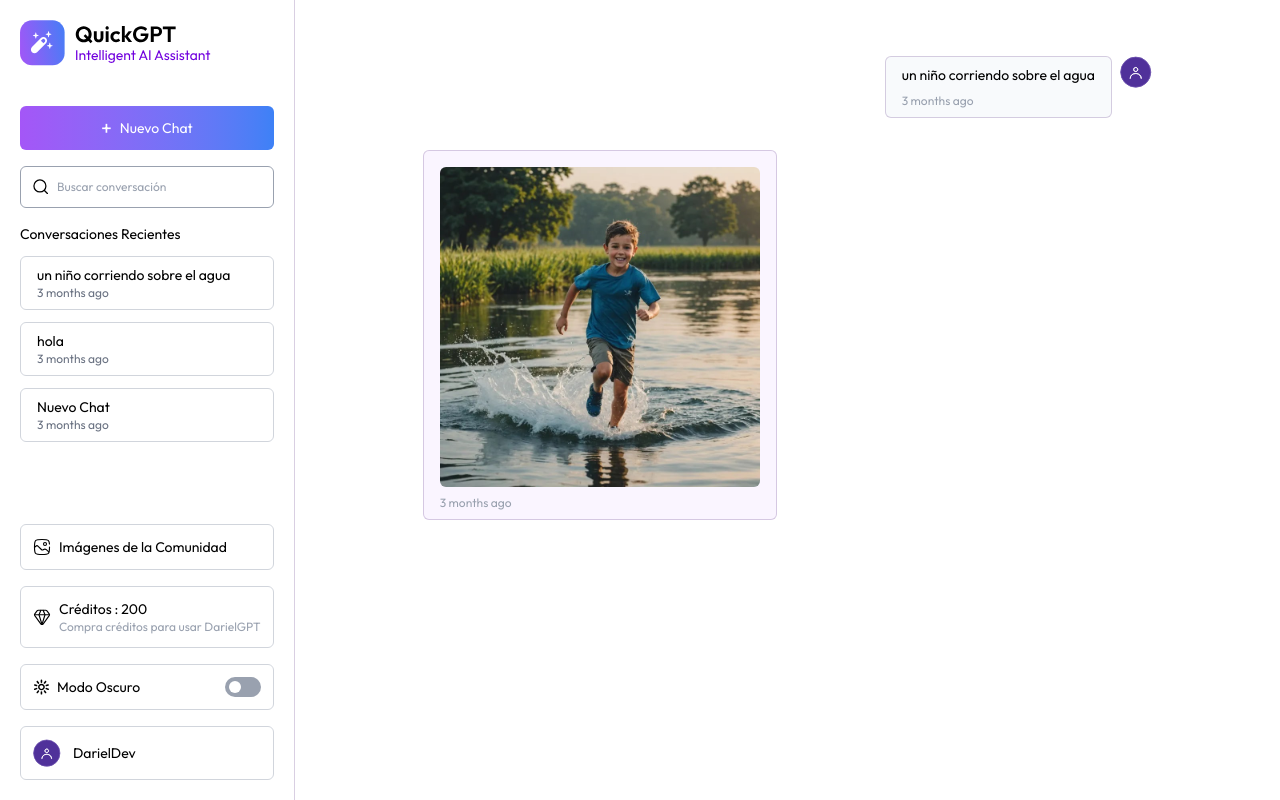
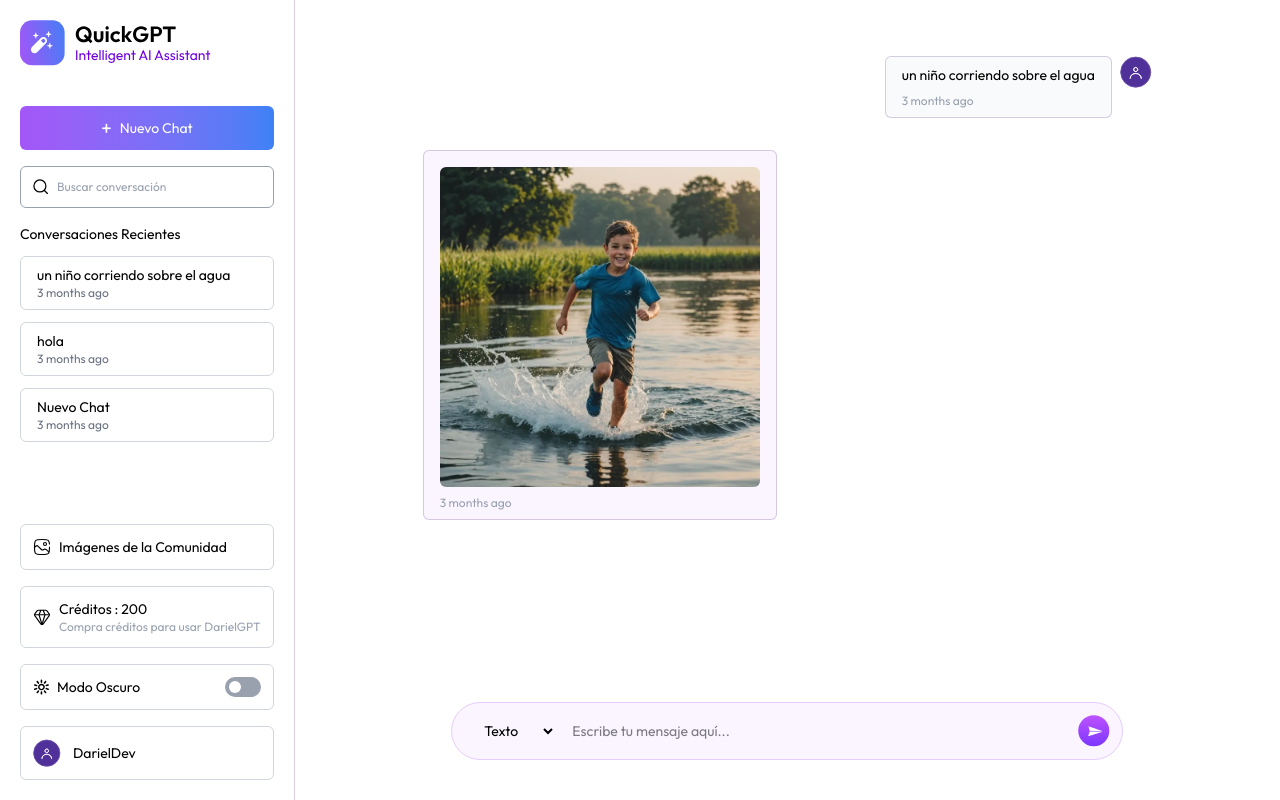
Before and after one commit to Dariel-dev-cloud/DarielGPT, a React (Vite) app: page / in a window 1280 px wide. Built offline with nearby package versions, Linux system fonts and the light colour scheme.

Commit message:
feat: enhance ChatBox with message input and mode selection; integrate Markdown rendering and syntax highlighting

```diff
--- a/package.json
+++ b/package.json
@@ -12,8 +12,10 @@
   "dependencies": {
     "@tailwindcss/vite": "^4.1.17",
     "moment": "^2.30.1",
+    "prismjs": "^1.30.0",
     "react": "^19.1.1",
     "react-dom": "^19.1.1",
+    "react-markdown": "^10.1.0",
     "react-router-dom": "^7.9.5",
     "tailwindcss": "^4.1.17"
   },
--- a/src/App.jsx
+++ b/src/App.jsx
@@ -5,9 +5,11 @@
 import Credits from './pages/Credits'
 import Community from './pages/Community'
 import { assets } from './assets/assets'
+import './assets/prism.css'
 
 export default function App() {
   const [isMenuOpen, setIsMenuOpen] = React.useState(false)
+
   return (
     <>
       {!isMenuOpen && <img src={assets.menu_icon} className='absolute top-3 left-3
--- a/src/components/ChatBox.jsx
+++ b/src/components/ChatBox.jsx
@@ -10,6 +10,14 @@
     const { selectedChat, theme } = useAppContext();
     const [messages, setMessages] = useState([]);
     const [loading, setLoading] = useState(false);
+
+    const [prompt, setPrompt] = useState('');
+    const [mode, setMode] = useState('text');
+    const [isPublished, setIsPublished] = useState(false);
+
+    const onSubmit = async (e) => {
+        e.preventDefault();
+    }
 
     useEffect(() => {
         if (selectedChat) {
@@ -33,9 +41,33 @@
                 )}
 
                 {messages.map((message, index) => <Message key={index} message={message} />)}
+
+                {
+                    loading && <div className='loader flex items-center gap-1.5' >
+                        <div className='w-1.5 h-1.5 rounded-full bg-gray-500 dark:bg-white
+                       animate-bounce ' ></div>
+                        <div className='w-1.5 h-1.5 rounded-full bg-gray-500 dark:bg-white
+                       animate-bounce ' ></div>
+                        <div className='w-1.5 h-1.5 rounded-full bg-gray-500 dark:bg-white
+                       animate-bounce ' ></div>
+                    </div>
+                }
             </div>
-            <form >
-
+            <form onSubmit={onSubmit} className='bg-primary/20 dark:bg-[#583C79]/30 border border-primary
+            dark:border-[#80609F]/30 rounded-full w-full max-w-2xl p-3 pl-4 mx-auto flex
+            gap-4 items-center ' >
+                <select onChange={(e) => setMode(e.target.value)} value={mode}
+                    className='text-sm pl-3 pr-2 outline-none'>
+                    <option className='dark:bg-purple-900' value="text">Texto</option>
+                    <option className='dark:bg-purple-900' value="image">Imagen</option>
+                </select>
+                <input onChange={(e) => setPrompt(e.target.value)} value={prompt}
+                    type='text' placeholder='Escribe tu mensaje aquí...' className='flex-1
+                w-full text-sm outline-none' required />
+                <button disabled={loading}  >
+                    <img src={loading ? assets.stop_icon : assets.send_icon} className='
+                    w-8 cursor-pointer  ' />
+                </button>
             </form>
 
         </div>
--- a/src/components/Message.jsx
+++ b/src/components/Message.jsx
@@ -1,8 +1,15 @@
-import React from 'react'
 import { assets } from '../assets/assets'
 import moment from 'moment';
+import { useEffect } from 'react';
+import Markdown from 'react-markdown';
+import Prism from 'prismjs';
 
 function Message({ message }) {
+
+    useEffect(() => {
+        Prism.highlightAll()
+    }, [message.content])
+
     return (
         <div>
             {message.role === 'user' ? (
@@ -25,7 +32,9 @@
                             <img src={message.content} className='w-full max-w-md max-h-80 object-cover mt-2 rounded-md ' alt="" />
                         ) :
                             (
-                                <div className='text-sm dark:text-primary reset-tw' >{message.content}</div>
+                                <div className='text-sm dark:text-primary reset-tw' >
+                                    <Markdown>{message.content}</Markdown>
+                                </div>
                             )}
                         <span className='text-xs text-gray-400 dark:text-[#b1a6c0]' >{moment(message.timestamp).fromNow()}</span>
                     </div>
--- a/src/index.css
+++ b/src/index.css
@@ -15,3 +15,14 @@
 ::-webkit-scrollbar {
   display: none;
 }
+
+.reset-tw :not(pre):not(code){
+  all: revert;
+}
+
+.loader div:nth-child(2){
+  animation-delay: 0.2s;
+}
+.loader div:nth-child(3){
+  animation-delay: 0.4s;
+}
```
Also changed, not shown: 1 other file (tests, documents, lock files or other folders).
